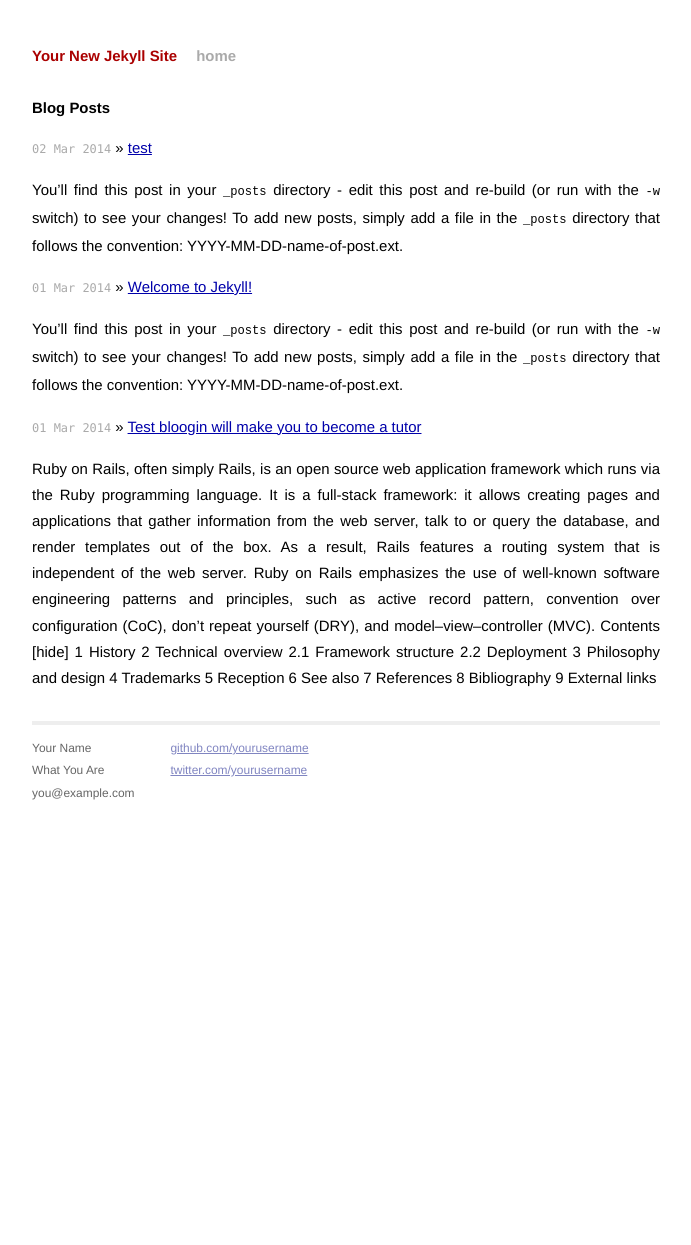
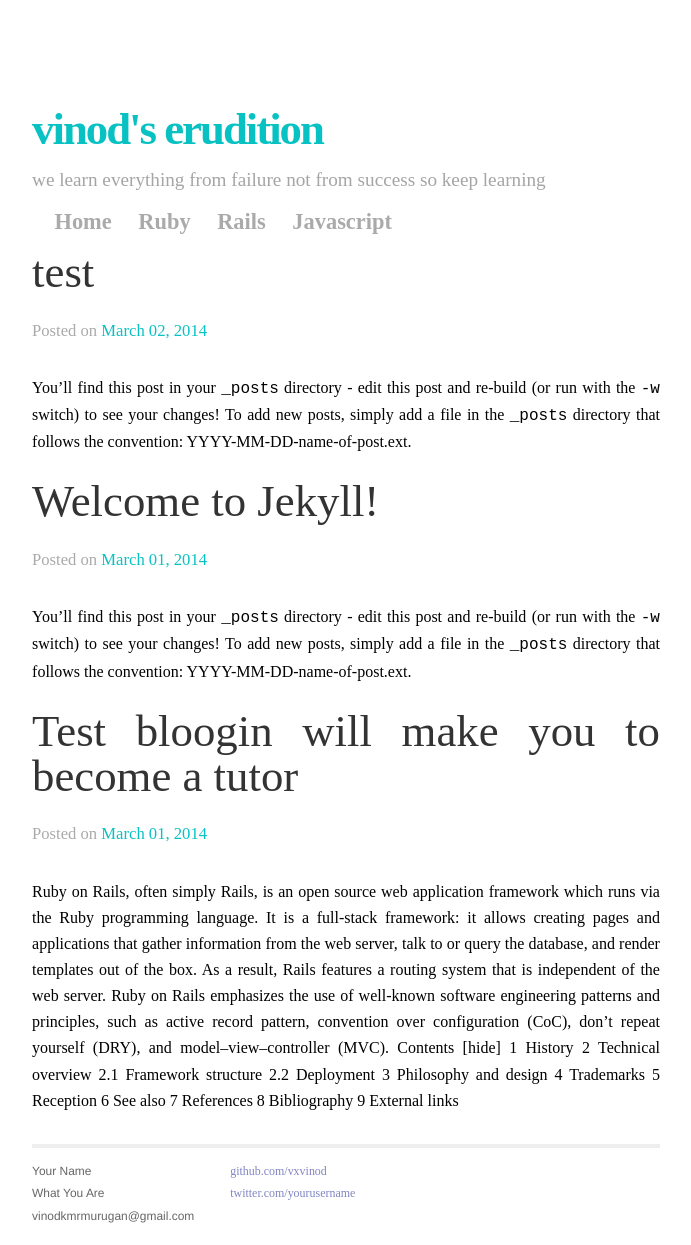
Before and after one commit to vxvinod/vxvinod.github.io, a Jekyll site: the page built from index.html, in a window 1280 px wide. Shown: the whole page, without its empty margins (294-985 px from the left). Built offline with Jekyll 4.4.1, drawn with Linux system fonts in a browser that asks for light colours; Markdown is read by kramdown in place of the engine named in the settings; before the commit the page ends 945 px from its top, so only the background shows below that.

Commit message:
layout design done

```diff
--- a/CNAME
+++ b/CNAME
@@ -1 +1 @@
-www.vxvinod.com
+vxvinod.com
--- a/_config.yml
+++ b/_config.yml
@@ -1,3 +1,4 @@
-name: Your New Jekyll Site
+name: vinod's erudition
 markdown: redcarpet
 pygments: true
+tagline: we learn everything from failure not from success so keep learning
--- a/_layouts/default.html
+++ b/_layouts/default.html
@@ -17,8 +17,12 @@
 
         <div class="site">
           <div class="header">
-            <h1 class="title"><a href="/">{{ site.name }}</a></h1>
-            <a class="extra" href="/">home</a>
+            <h2 class="title"><a href="/">{{ site.name }}</a></h2>
+            <p class="tagline">{{site.tagline}}</p>
+            <a class="extra" href="/">Home</a>
+            <a class="extra" href="/">Ruby</a>
+            <a class="extra" href="/">Rails</a>
+            <a class="extra" href="/">Javascript</a>
           </div>
 
           {{ content }}
@@ -28,12 +32,12 @@
               <p>
                 Your Name<br />
                 What You Are<br />
-                you@example.com
+                vinodkmrmurugan@gmail.com
               </p>
             </div>
             <div class="contact">
               <p>
-                <a href="https://github.com/yourusername">github.com/yourusername</a><br />
+                <a href="https://github.com/yourusername">github.com/vxvinod</a><br />
                 <a href="https://twitter.com/yourusername">twitter.com/yourusername</a><br />
               </p>
             </div>
--- a/css/main.css
+++ b/css/main.css
@@ -45,7 +45,7 @@ a:visited { color: #a0a; }
 
 .posts span {
   color: #aaa;
-  font-family: Monaco, "Courier New", monospace;
+  font-family: "Droid Serif","Times New Roman",serif;
   font-size: 80%;
 }
 
@@ -66,24 +66,33 @@ a:visited { color: #a0a; }
 .header a {
   font-weight: bold;
   text-decoration: none;
+
 }
+
 
 .title {
   display: inline-block;
   margin-bottom: 2em;
+
+  font-size: 2.8rem;
+  font-weight: bold;
+  letter-spacing: -2px;
+  line-height: 1.25;
+  margin: 1.25em 0 0.25em;
 }
 
 .title a {
-  color: #a00;
+  color: #08C1C3;
 }
 
 .title a:hover {
-  color: #000;
+  color:#08C1C3 ;
 }
 
 .header a.extra {
   color: #aaa;
   margin-left: 1em;
+  font-size: 1.5em;
 }
 
 .header a.extra:hover {
@@ -158,3 +167,53 @@ a:visited { color: #a0a; }
 .post pre.terminal code {
   background-color: #333;
 }
+
+.tagline{
+  color: #A5A5A5;
+    font-family: "Droid Serif","Times New Roman",serif;
+    font-size: 1.2rem;
+    font-weight: normal;
+    margin: 0 0 1em;
+}
+
+.posttitle ,.pagetitle{
+  text-decoration: none;
+  color: #333333;
+    font-family: "Droid Serif","Times New Roman",serif;
+    font-size: 2.8rem;
+    font-weight: normal;
+    line-height: 1;
+    margin: 0;
+}
+.pagetitle{
+  line-height: 2;
+}
+
+a:hover, a:visited, a:link, a:active
+{
+    text-decoration: none;
+    color: #08C1C3;
+    font-family: "Droid Serif","Times New Roman",serif;
+
+}
+
+.postdate{
+   font-size: 1.3rem;
+   color: #AAAAAA;
+
+
+}
+
+.postexcerpt{
+  margin-bottom: 1.5em;
+  font-family: "Droid Serif","Times New Roman",serif;
+  font-size: 1rem;
+}
+p{
+   margin-bottom: 1.5em;
+}
+.pagedate{
+   font-size: 1rem;
+   color: #AAAAAA;
+
+}
--- a/index.html
+++ b/index.html
@@ -1,14 +1,20 @@
 ---
 layout: default
-title: Your New Jekyll Site
+title: Vinod's erudition
 ---
 
 <div id="home">
-  <h1>Blog Posts</h1>
+  <h1></h1>
   <ul class="posts">
     {% for post in site.posts %}
-      <li><span>{{ post.date | date_to_string }}</span> &raquo; <a href="{{ post.url }}">{{ post.title }}</a>
-      	{{post.excerpt}}</li>
+      <!--<li><span>{{ post.date | date_to_string }}</span> &raquo; <a href="{{ post.url }}">{{ post.title }}</a>
+      	{{post.excerpt}}</li> -->
+      	<li><a href="{{post.url}}"><p class ="posttitle">{{post.title}}</p></a>
+      		<p class="postdate"><span>Posted on <a href="{{post.url}}">{{post.date |  date: '%B %d, %Y'}}</a></span></p>
+      		<div class ="postexcerpt">
+            {{post.excerpt}}
+          </div>
+      	</li>
     {% endfor %}
   </ul>
 </div>
```
Also changed, not shown: _layouts/post.html (+4 -4 lines), 4 other files.
